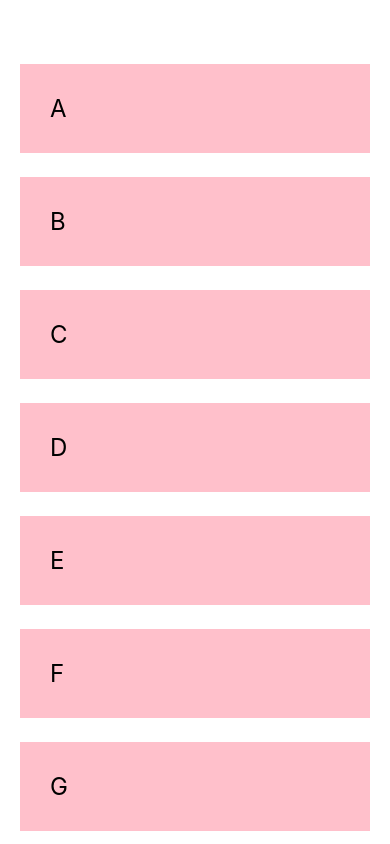
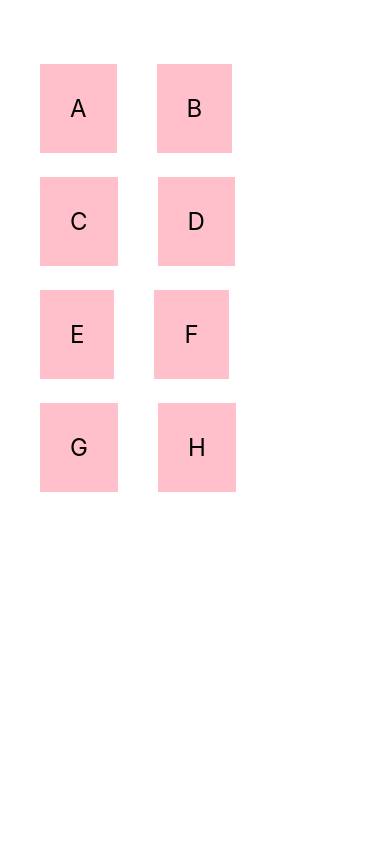
Before and after one commit to Sahil1109/nativeapp, a React Native app: screen / in a window 390 px wide. Built offline with nearby package versions, Linux system fonts and the light colour scheme.

Commit message:
After Lec8

```diff
--- a/App.js
+++ b/App.js
@@ -1,5 +1,5 @@
 import React,{useState} from 'react';
-import { StyleSheet, View,Text, FlatList} from 'react-native';
+import { StyleSheet, View,Text, FlatList, TouchableOpacity} from 'react-native';
 
 export default function App() {
   const [people, setPeople]=useState([
@@ -13,24 +13,24 @@ export default function App() {
     {name: 'H', key:'8'},
   ]);
 
+  const pressHandler =(key)=>{
+    console.log(key);
+    setPeople((prevPeople)=>{
+      return prevPeople.filter(person =>person.key!=key)
+    })
+  }
+
   return (
     <View style={styles.container}>
       <FlatList
+      numColumns={2}
       data={people}
       renderItem={({ item})=>(
-        <Text style={styles.item}>{item.name}</Text>
+        <TouchableOpacity onPress={()=>pressHandler(item.key)}>
+          <Text style={styles.item}>{item.name}</Text>
+          </TouchableOpacity>
       )}
       />
-
-      {/* <ScrollView>
-      {people.map((item)=>{
-        return(
-          <View key={item.key} >
-            <Text style={styles.item}>{item.name}</Text>
-          </View>
-        )
-      })}
-      </ScrollView> */}
     </View>
   );
 }
@@ -41,13 +41,12 @@ const styles = StyleSheet.create({
     backgroundColor: '#fff',
     paddingTop:40,
     paddingHorizontal:20,
-    // alignItems: 'center',
-    // justifyContent: 'center',
   },
   item:{
     marginTop: 24,
     padding: 30,
     backgroundColor: 'pink',
     fontSize: 24,
+    marginHorizontal: 20,
   },
 });
```
